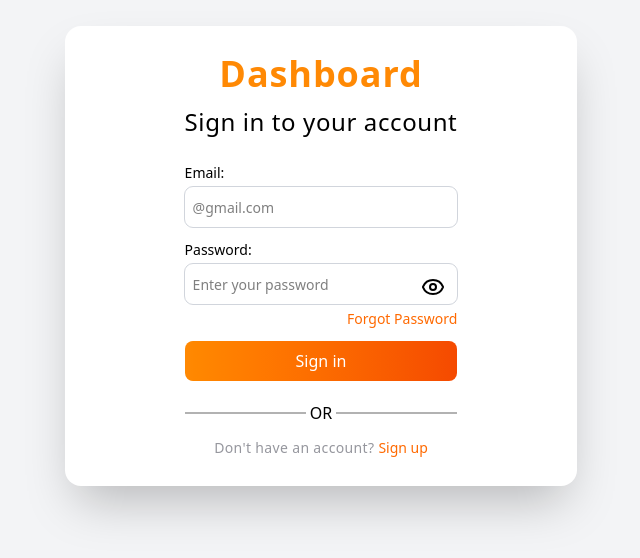
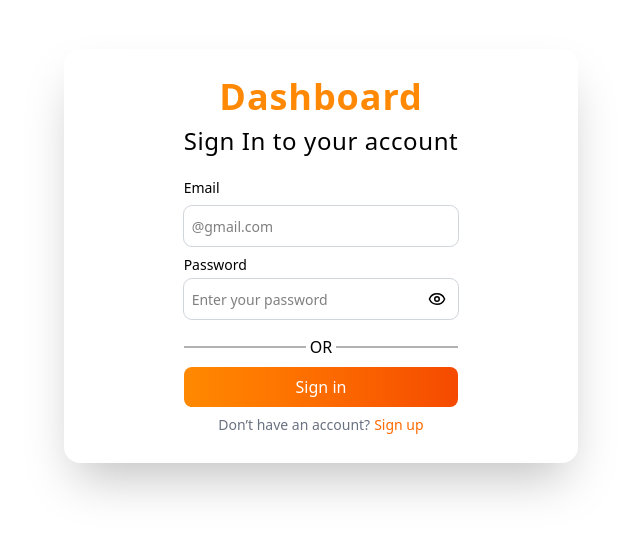
Before and after one commit to sskhan999999999999-spec/Dashboard, a Next.js app: page /Login in a window 1280 px wide. Shown: the part 144-702 px from the top of the page, without its empty margins (319-959 px from the left). Built offline with nearby package versions, Linux system fonts and the light colour scheme.

Commit message:
signin page work

```diff
--- a/package.json
+++ b/package.json
@@ -14,7 +14,8 @@
     "react": "19.2.3",
     "react-dom": "19.2.3",
     "react-hot-toast": "^2.6.0",
-    "react-icons": "^5.5.0"
+    "react-icons": "^5.5.0",
+    "zustand": "^5.0.10"
   },
   "devDependencies": {
     "@tailwindcss/postcss": "^4",
--- a/src/app/Login/page.jsx
+++ b/src/app/Login/page.jsx
@@ -1,71 +1,98 @@
 "use client";
-import { Eye, EyeClosed, EyeOff, LogIn } from 'lucide-react';
-import Link from 'next/link';
-import { useState } from 'react'
-
-
+import { Eye, EyeOff } from "lucide-react";
+import { useState } from "react";
+import { useAuthStore } from "../store/store";
+import { useRouter } from "next/navigation";
+import toast, { Toaster } from "react-hot-toast";
+import Link from "next/link";
 
 function Login() {
+
+    const router = useRouter();
     const [showPassw, setShowPassw] = useState(false)
 
+    const {
+        email,
+        password,
+        setEmail,
+        setPassword,
+        signIn,
+    } = useAuthStore();
+
+    const handleSubmit = (e) => {
+        e.preventDefault();
+
+        if (!email || !password) {
+            toast.error("Please fill all the fields");
+            return;
+        }
+
+        signIn()
+        toast.success("Signing in....")
+        router.push("/Dashboard")
+    }
+
     return (
-        <div className='min-h-screen grid place-items-center bg-gray-100 p-2'>
+        <div className='min-h-screen grid place-items-center bg-[#FFFFFF]'>
+            <Toaster position="top-center" />
 
-            <div className='shadow-2xl p-7 md:px-30 flex flex-col bg-[#FFFFFF] rounded-2xl gap-3 justify-center'>
+            <div className='shadow-2xl p-7 md:px-30 flex flex-col bg-[#FFFFFF] rounded-2xl gap-2 justify-center'>
+                <h1 className='text-4xl tracking-wide text-orange-400 text-center font-bold'>
+                    Dashboard
+                </h1>
+                <h3 className='text-2xl tracking-wide font-medium pb-3'>
+                    Sign In to your account
+                </h3>
 
-                <h1 className='text-4xl tracking-wide text-orange-400 text-center font-bold'>Dashboard</h1>
-                <h3 className='text-2xl tracking-wide font-medium pb-3'>Sign in to your account</h3>
-
-                <div className='flex flex-col gap-1 w-full'>
-                    <label
-                        htmlFor=""
-                        className='text-[14px] font-medium'>Email: </label>
+                <form onSubmit={handleSubmit} className='flex flex-col gap-2'>
+                    <div className='flex flex-col gap-2'>
+                        <label className='text-[14px] font-medium'>Email</label>
                         <input
                             type="email"
+                            value={email}
+                            required
+                            onChange={(e) => setEmail(e.target.value)}
                             className='p-2 outline-1 outline-gray-300 rounded-lg px-2 placeholder:text-[14px] focus:bg-blue-50'
-                        placeholder='@gmail.com' />
+                            placeholder="@gmail.com"
+                        />
                     </div>
 
                     <div className='flex flex-col relative gap-1 w-full'>
-                    <label
-                        htmlFor=""
-                        className='text-[14px] font-medium'>Password:</label>
+                        <label className='text-[14px] font-medium'>Password</label>
                         <input
+                            type={showPassw ? "text" : "password"}
+                            value={password}
+                            onChange={(e) => setPassword(e.target.value)}
                             className='p-2 outline-1 outline-gray-300 rounded-lg px-2 placeholder:text-[14px] focus:bg-blue-50'
-                        type={ showPassw ? "hide" : "password" }
-                        placeholder='Enter your password' />
-
+                            placeholder="Enter your password"
+                        />
                         <span
                             className='absolute font-medium right-3 text-[10px] cursor-pointer top-9'
-                    onClick={ () => setShowPassw(!showPassw) }
-                    >{showPassw ? <EyeOff className=''/> : <Eye /> }</span>
+                            onClick={() => setShowPassw(!showPassw)}
+                        >
+                            {showPassw ? <EyeOff size={18} /> : <Eye size={18} />}
+                        </span>
+                    </div>
+
+                    <div className='flex items-center gap-1 mt-2'> <span className='w-full border h-0 border-black/30'></span> <span>OR</span> <span className='w-full border h-0 border-black/30'></span> </div>
 
                     <button
-                        className='text-end font-medium hover:text-orange-600 cursor-pointer text-orange-500 text-[14px]'
-                    >Forgot Password</button>
-                </div>
+                        type="submit"
+                        className='bg-linear-to-r from-orange-400 to-orange-600 hover:bg-linear-to-r hover:from-orange-500 hover:to-orange-800 font-medium w-full p-2 cursor-pointer text-white rounded-lg'
+                    >
+                        Sign in
+                    </button>
+                </form>
 
-                <button
-                    className='bg-linear-to-r from-orange-400 to-orange-600 font-medium w-full p-2 cursor-pointer text-white rounded-lg'
-                >Sign in</button>
-
-                 <div className='flex  items-center gap-1 mt-2'>
-                <span className='w-full border h-0 border-black/30'></span>
-                <span>OR</span>
-                <span className='w-full border h-0 border-black/30'></span>
-              </div>
-
-                <div className='flex items-center justify-center gap-1'>
-                    <p className='text-[14px] tracking-wide font-normal text-[#96979E]'>Don't have an account?</p>
-
-                    <button
-                        className='text-orange-500 hover:text-orange-600 cursor-pointer font-medium text-[14px]'
-                    > <Link href="/Singup">Sign up</Link> </button>
-                </div>
-
+                <p className="text-sm text-center text-gray-500">
+                    Don’t have an account?
+                    <Link href="/Singup" className="text-orange-500 ml-1 font-medium">
+                        Sign up
+                    </Link>
+                </p>
             </div>
         </div>
-    )
+    );
 }
 
 export default Login
--- /dev/null
+++ b/src/app/store/store.js
@@ -0,0 +1,24 @@
+import { create } from "zustand";
+import { persist } from "zustand/middleware";
+
+export const useAuthStore = create(
+  persist((set) => ({
+    email: "",
+    password: "",
+
+    setEmail: (email) => set({ email }),
+    setPassword: (password) => set({ password }),
+
+    signIn: () =>
+      set((state) => ({
+        isLogin: state.email !== "" && state.password !== "",
+      })),
+
+    logout: () =>
+      set({
+        email: "",
+        password: "",
+        isLogin: false,
+      }),
+  })),
+);
```
Also changed, not shown: 1 other file (tests, documents, lock files or other folders). Lines whose indentation alone changed are shown as unchanged.
